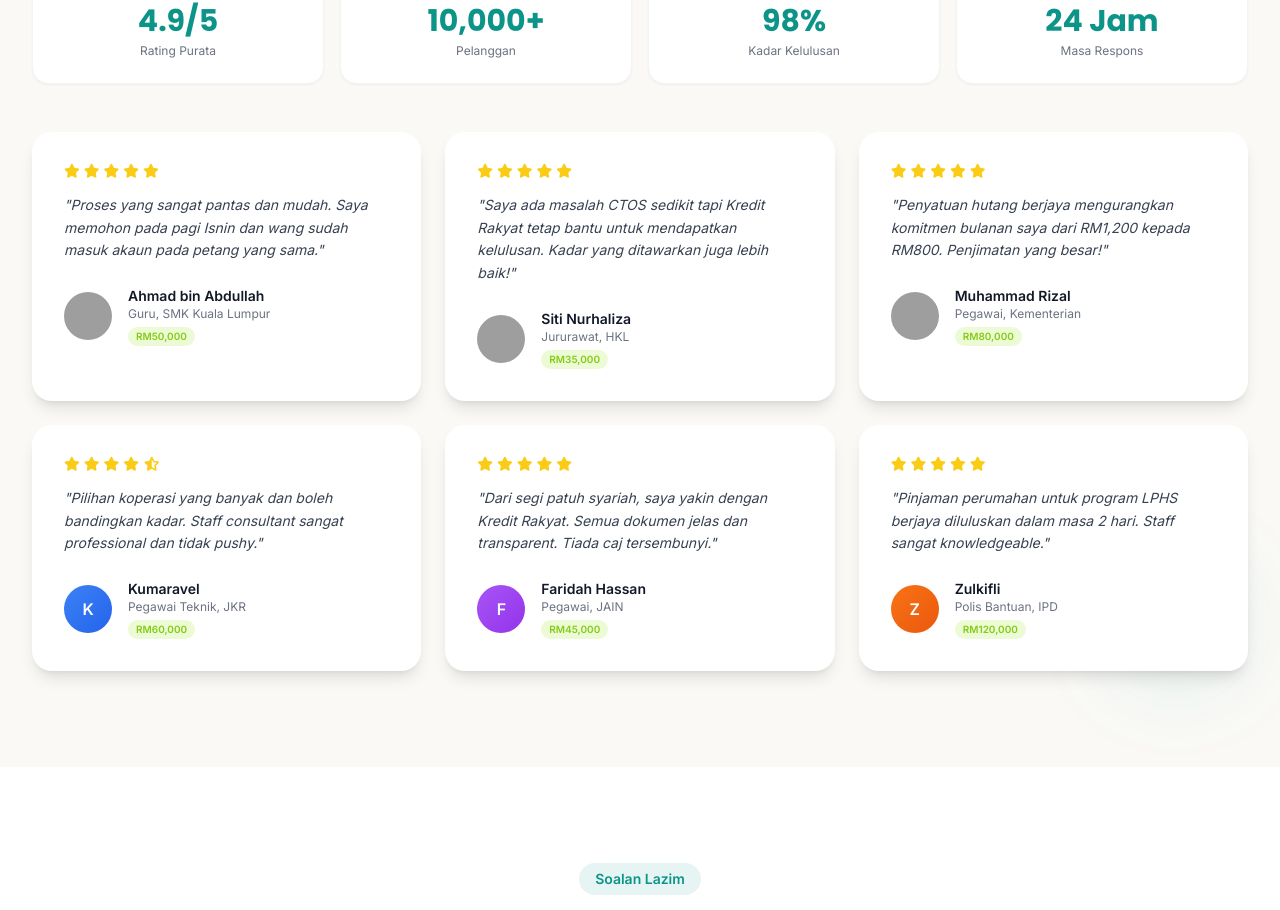
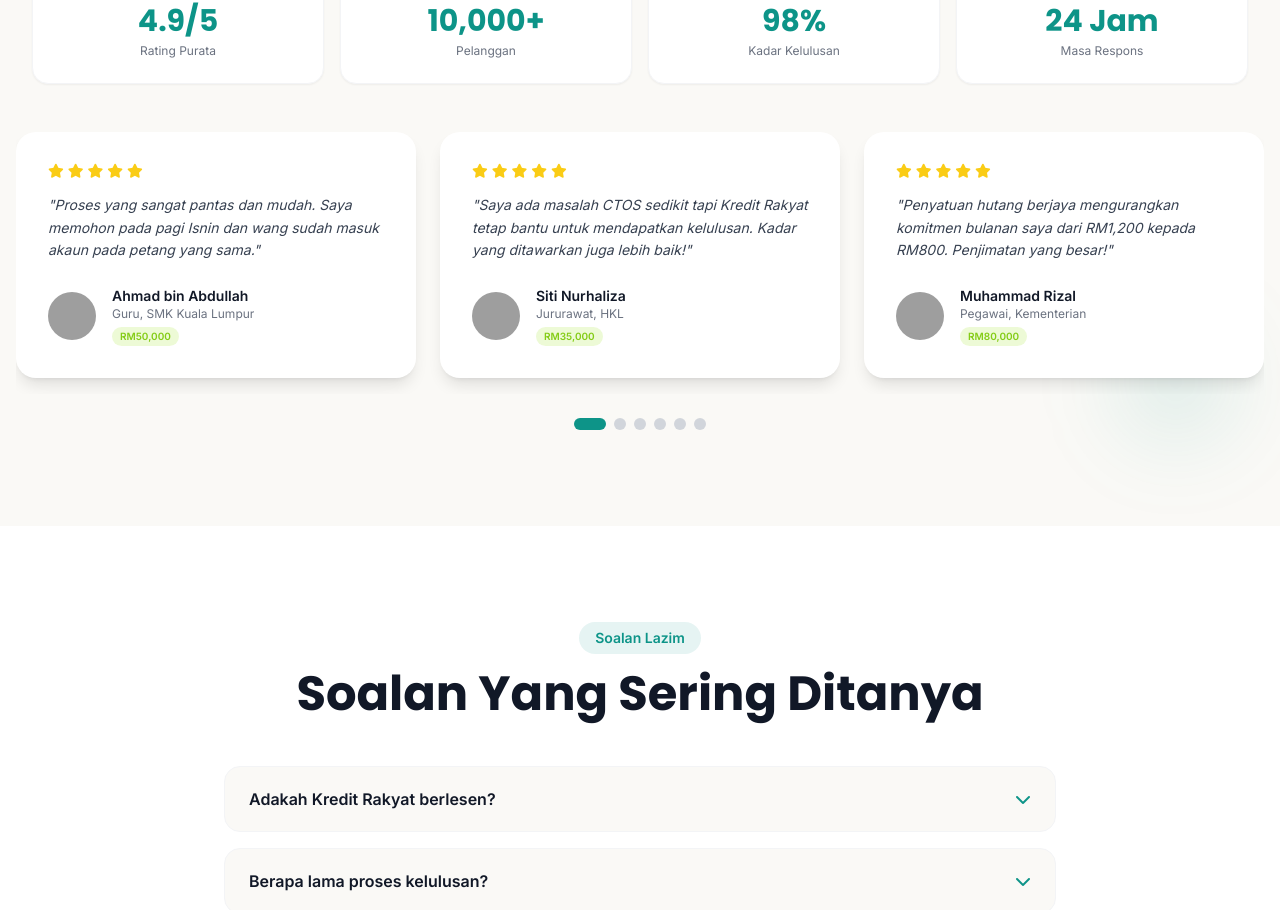
Before and after one commit to mhmdatiqhaf/kredit-rakyat, a Next.js app: page / in a window 1280 px wide. Shown: the part 4729-5639 px from the top of the page. Built offline with nearby package versions, Linux system fonts and the light colour scheme; grey boxes are pictures that could not be loaded.

Commit message:
feat(UX): convert testimonials from vertical grid to horizontal swipeable carousel with navigation dots

```diff
--- a/components/Testimonials.tsx
+++ b/components/Testimonials.tsx
@@ -1,7 +1,45 @@
-import React from "react";
+"use client";
+
+import React, { useRef, useState, useEffect } from "react";
 import Image from "next/image";
 
+const testimonials = [
+    { img: '11', name: 'Ahmad bin Abdullah', job: 'Guru, SMK Kuala Lumpur', amount: 'RM50,000', review: 'Proses yang sangat pantas dan mudah. Saya memohon pada pagi Isnin dan wang sudah masuk akaun pada petang yang sama.', stars: 5 },
+    { img: '5', name: 'Siti Nurhaliza', job: 'Jururawat, HKL', amount: 'RM35,000', review: 'Saya ada masalah CTOS sedikit tapi Kredit Rakyat tetap bantu untuk mendapatkan kelulusan. Kadar yang ditawarkan juga lebih baik!', stars: 5 },
+    { img: '3', name: 'Muhammad Rizal', job: 'Pegawai, Kementerian', amount: 'RM80,000', review: 'Penyatuan hutang berjaya mengurangkan komitmen bulanan saya dari RM1,200 kepada RM800. Penjimatan yang besar!', stars: 5 },
+    { init: 'K', color: 'from-blue-500 to-blue-600', name: 'Kumaravel', job: 'Pegawai Teknik, JKR', amount: 'RM60,000', review: 'Pilihan koperasi yang banyak dan boleh bandingkan kadar. Staff consultant sangat professional dan tidak pushy.', stars: 4.5 },
+    { init: 'F', color: 'from-purple-500 to-purple-600', name: 'Faridah Hassan', job: 'Pegawai, JAIN', amount: 'RM45,000', review: 'Dari segi patuh syariah, saya yakin dengan Kredit Rakyat. Semua dokumen jelas dan transparent. Tiada caj tersembunyi.', stars: 5 },
+    { init: 'Z', color: 'from-orange-500 to-orange-600', name: 'Zulkifli', job: 'Polis Bantuan, IPD', amount: 'RM120,000', review: 'Pinjaman perumahan untuk program LPHS berjaya diluluskan dalam masa 2 hari. Staff sangat knowledgeable.', stars: 5 },
+];
+
 export default function Testimonials() {
+    const scrollRef = useRef<HTMLDivElement>(null);
+    const [activeIndex, setActiveIndex] = useState(0);
+
+    useEffect(() => {
+        const container = scrollRef.current;
+        if (!container) return;
+
+        const handleScroll = () => {
+            const scrollLeft = container.scrollLeft;
+            const cardWidth = container.offsetWidth * 0.85;
+            const gap = 24;
+            const index = Math.round(scrollLeft / (cardWidth + gap));
+            setActiveIndex(Math.min(index, testimonials.length - 1));
+        };
+
+        container.addEventListener('scroll', handleScroll, { passive: true });
+        return () => container.removeEventListener('scroll', handleScroll);
+    }, []);
+
+    const scrollToIndex = (index: number) => {
+        const container = scrollRef.current;
+        if (!container) return;
+        const cardWidth = container.offsetWidth * 0.85;
+        const gap = 24;
+        container.scrollTo({ left: index * (cardWidth + gap), behavior: 'smooth' });
+    };
+
     return (
         <section id="testimoni" className="py-24 bg-surface relative overflow-hidden">
             <div className="absolute top-20 left-10 w-20 h-20 bg-lime/30 rounded-full blur-xl"></div>
@@ -14,6 +52,7 @@
                     <p className="text-gray-600 text-lg">Lebih 10,000 penjawat awam telah mempercayai Kredit Rakyat.</p>
                 </div>
 
+                {/* Stats Row */}
                 <div className="grid grid-cols-2 md:grid-cols-4 gap-4 mb-12">
                     {[
                         { label: 'Rating Purata', value: '4.9/5' },
@@ -28,23 +67,35 @@
                     ))}
                 </div>
 
-                <div className="grid md:grid-cols-2 lg:grid-cols-3 gap-6">
-                    {[
-                        { img: '11', name: 'Ahmad bin Abdullah', job: 'Guru, SMK Kuala Lumpur', amount: 'RM50,000', review: 'Proses yang sangat pantas dan mudah. Saya memohon pada pagi Isnin dan wang sudah masuk akaun pada petang yang sama.', stars: 5 },
-                        { img: '5', name: 'Siti Nurhaliza', job: 'Jururawat, HKL', amount: 'RM35,000', review: 'Saya ada masalah CTOS sedikit tapi Kredit Rakyat tetap bantu untuk mendapatkan kelulusan. Kadar yang ditawarkan juga lebih baik!', stars: 5 },
-                        { img: '3', name: 'Muhammad Rizal', job: 'Pegawai, Kementerian', amount: 'RM80,000', review: 'Penyatuan hutang berjaya mengurangkan komitmen bulanan saya dari RM1,200 kepada RM800. Penjimatan yang besar!', stars: 5 },
-                        { init: 'K', color: 'from-blue-500 to-blue-600', name: 'Kumaravel', job: 'Pegawai Teknik, JKR', amount: 'RM60,000', review: 'Pilihan koperasi yang banyak dan boleh bandingkan kadar. Staff consultant sangat professional dan tidak pushy.', stars: 4.5 },
-                        { init: 'F', color: 'from-purple-500 to-purple-600', name: 'Faridah Hassan', job: 'Pegawai, JAIN', amount: 'RM45,000', review: 'Dari segi patuh syariah, saya yakin dengan Kredit Rakyat. Semua dokumen jelas dan transparent. Tiada caj tersembunyi.', stars: 5 },
-                        { init: 'Z', color: 'from-orange-500 to-orange-600', name: 'Zulkifli', job: 'Polis Bantuan, IPD', amount: 'RM120,000', review: 'Pinjaman perumahan untuk program LPHS berjaya diluluskan dalam masa 2 hari. Staff sangat knowledgeable.', stars: 5 },
-                    ].map((test, i) => (
-                        <div key={i} className="testimonial-card gradient-border bg-white rounded-3xl p-8 shadow-lg relative">
+                {/* Swipeable Carousel */}
+                <div
+                    ref={scrollRef}
+                    className="flex gap-6 overflow-x-auto scroll-smooth pb-4 -mx-4 px-4"
+                    style={{
+                        scrollSnapType: 'x mandatory',
+                        WebkitOverflowScrolling: 'touch',
+                        scrollbarWidth: 'none',
+                        msOverflowStyle: 'none',
+                    }}
+                >
+                    {testimonials.map((test, i) => (
+                        <div
+                            key={i}
+                            className="testimonial-card gradient-border bg-white rounded-3xl p-8 shadow-lg relative flex-shrink-0"
+                            style={{
+                                scrollSnapAlign: 'start',
+                                width: '85%',
+                                maxWidth: '400px',
+                                minWidth: '280px',
+                            }}
+                        >
                             <div className="flex items-center gap-1 mb-4">
                                 {[...Array(Math.floor(test.stars))].map((_, idx) => (
                                     <i key={idx} className="fas fa-star star-rating text-yellow-400 text-sm"></i>
                                 ))}
                                 {test.stars % 1 !== 0 && <i className="fas fa-star-half-alt star-rating text-yellow-400 text-sm"></i>}
                             </div>
-                            <p className="text-gray-700 text-sm leading-relaxed mb-6 italic">"{test.review}"</p>
+                            <p className="text-gray-700 text-sm leading-relaxed mb-6 italic">&quot;{test.review}&quot;</p>
                             <div className="flex items-center gap-4">
                                 {test.img ? (
                                     <Image src={`https://i.pravatar.cc/150?img=${test.img}`} alt={test.name} width={48} height={48} className="rounded-full object-cover" />
@@ -60,6 +111,21 @@
                         </div>
                     ))}
                 </div>
+
+                {/* Navigation Dots */}
+                <div className="flex justify-center gap-2 mt-6">
+                    {testimonials.map((_, i) => (
+                        <button
+                            key={i}
+                            onClick={() => scrollToIndex(i)}
+                            className={`rounded-full transition-all duration-300 ${activeIndex === i
+                                    ? 'w-8 h-3 bg-primary'
+                                    : 'w-3 h-3 bg-gray-300 hover:bg-primary/50'
+                                }`}
+                            aria-label={`Go to testimonial ${i + 1}`}
+                        />
+                    ))}
+                </div>
             </div>
         </section>
     );
```
Also changed, not shown: 1 other file (tests, documents, lock files or other folders).
